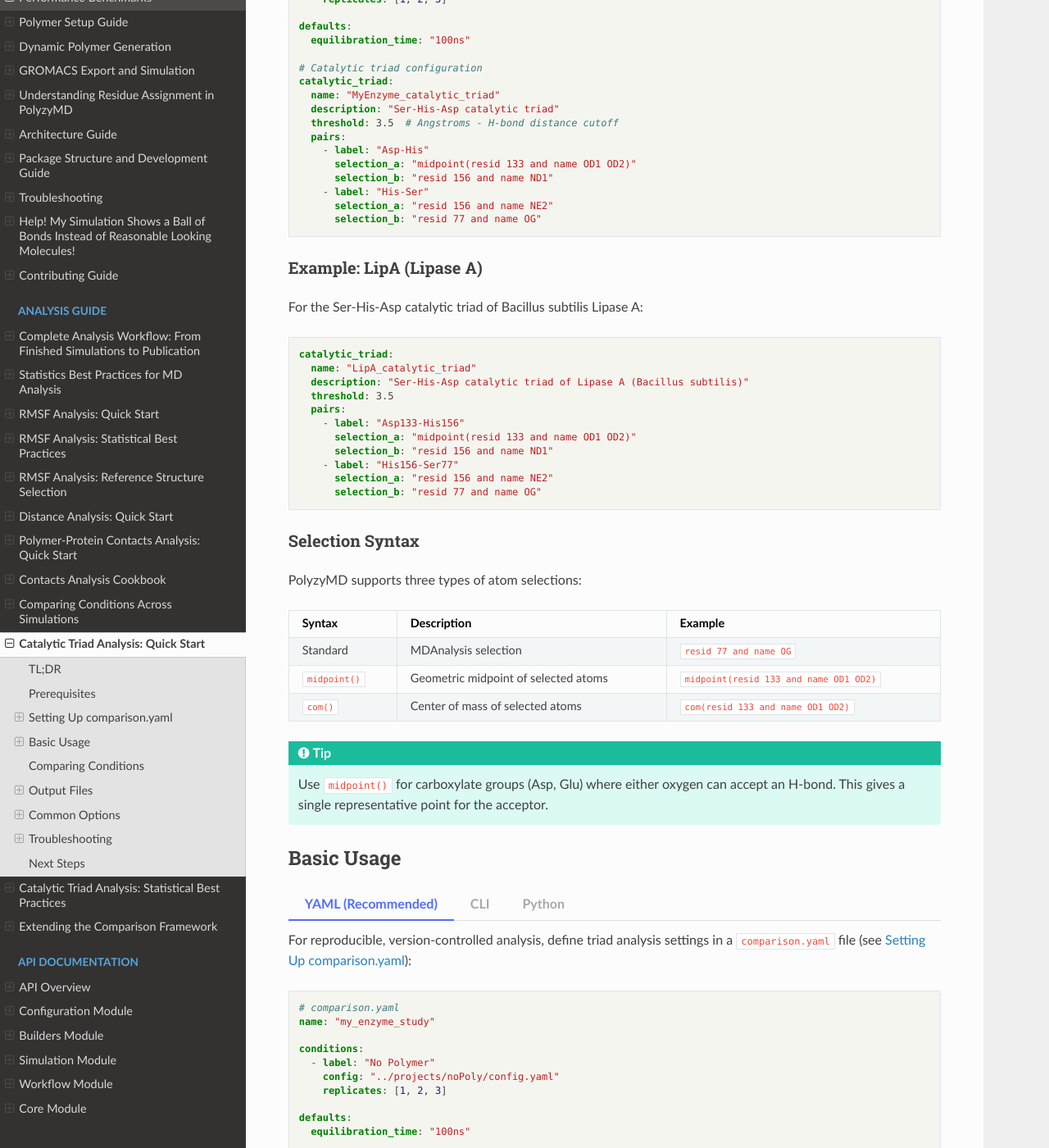
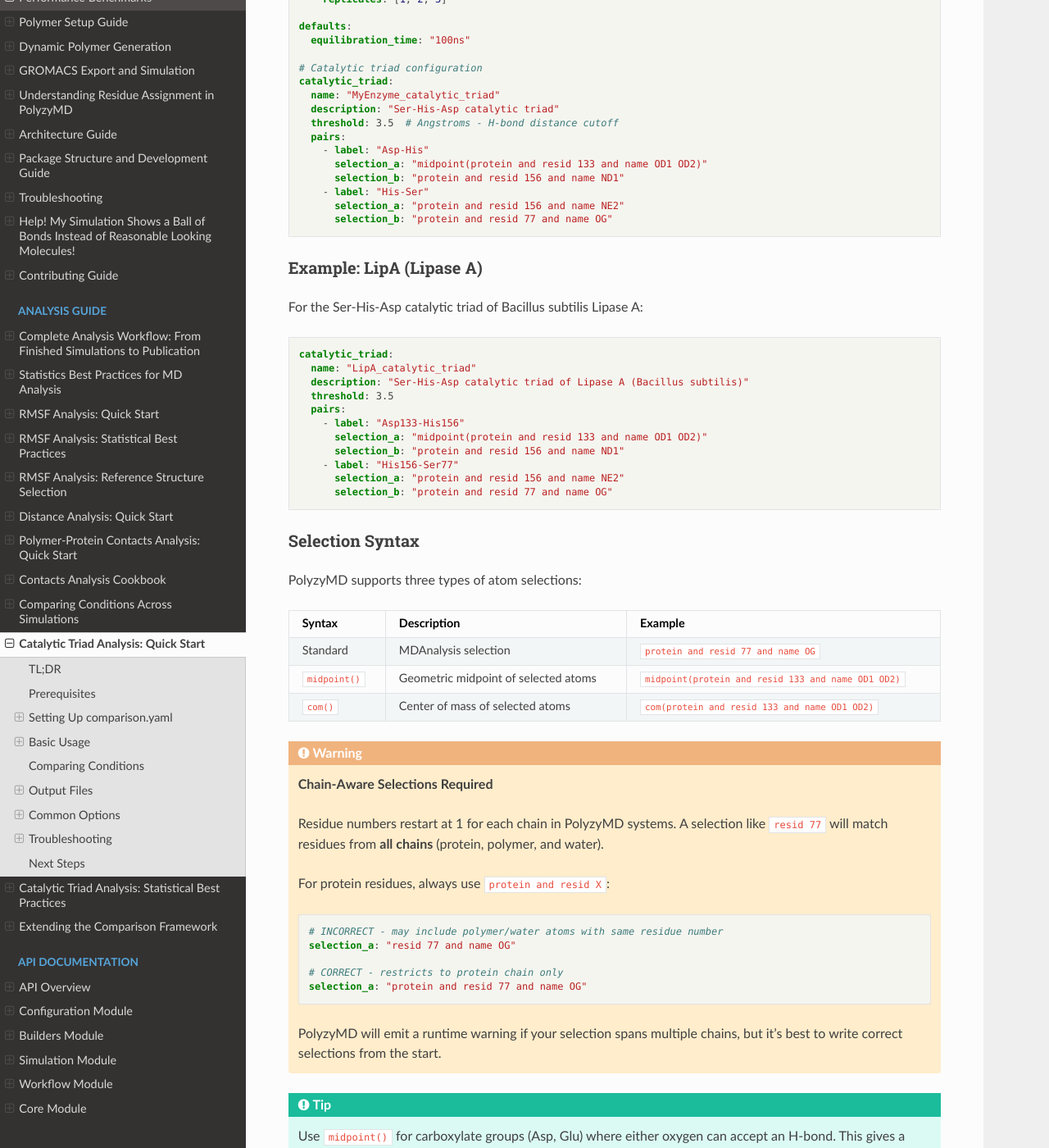
Before and after one commit to joelaforet/polyzymd, a Sphinx documentation site: the page built from docs/source/tutorials/analysis_triad_quickstart.md, in a window 1280 px wide and 1400 px high, scrolled down 1194 px. Shown: the whole window at 82% size. Built offline with Sphinx 7.4.7 and the Read the Docs theme 3.1.0, drawn with Linux system fonts in a browser that asks for light colours; some of the changed text lies outside the part shown.

Commit message:
docs(tutorials): Add chain-aware selection warnings and fix examples
Add prominent warning boxes to distance, triad, restraint, and comparison
tutorials explaining that residue numbers restart per chain. Update all
YAML examples to use 'protein and resid X' to prevent users from making
the common error of selecting atoms from multiple chains.

````diff
--- a/docs/source/tutorials/analysis_triad_quickstart.md
+++ b/docs/source/tutorials/analysis_triad_quickstart.md
@@ -62,11 +62,11 @@
   threshold: 3.5  # Angstroms - H-bond distance cutoff
   pairs:
     - label: "Asp-His"
-      selection_a: "midpoint(resid 133 and name OD1 OD2)"
-      selection_b: "resid 156 and name ND1"
+      selection_a: "midpoint(protein and resid 133 and name OD1 OD2)"
+      selection_b: "protein and resid 156 and name ND1"
     - label: "His-Ser"
-      selection_a: "resid 156 and name NE2"
-      selection_b: "resid 77 and name OG"
+      selection_a: "protein and resid 156 and name NE2"
+      selection_b: "protein and resid 77 and name OG"
 ```
 
 ### Example: LipA (Lipase A)
@@ -80,11 +80,11 @@
   threshold: 3.5
   pairs:
     - label: "Asp133-His156"
-      selection_a: "midpoint(resid 133 and name OD1 OD2)"
-      selection_b: "resid 156 and name ND1"
+      selection_a: "midpoint(protein and resid 133 and name OD1 OD2)"
+      selection_b: "protein and resid 156 and name ND1"
     - label: "His156-Ser77"
-      selection_a: "resid 156 and name NE2"
-      selection_b: "resid 77 and name OG"
+      selection_a: "protein and resid 156 and name NE2"
+      selection_b: "protein and resid 77 and name OG"
 ```
 
 ### Selection Syntax
@@ -93,9 +93,29 @@
 
 | Syntax | Description | Example |
 |--------|-------------|---------|
-| Standard | MDAnalysis selection | `resid 77 and name OG` |
-| `midpoint()` | Geometric midpoint of selected atoms | `midpoint(resid 133 and name OD1 OD2)` |
-| `com()` | Center of mass of selected atoms | `com(resid 133 and name OD1 OD2)` |
+| Standard | MDAnalysis selection | `protein and resid 77 and name OG` |
+| `midpoint()` | Geometric midpoint of selected atoms | `midpoint(protein and resid 133 and name OD1 OD2)` |
+| `com()` | Center of mass of selected atoms | `com(protein and resid 133 and name OD1 OD2)` |
+
+:::{warning}
+**Chain-Aware Selections Required**
+
+Residue numbers restart at 1 for each chain in PolyzyMD systems. A selection like
+`resid 77` will match residues from **all chains** (protein, polymer, and water).
+
+For protein residues, always use `protein and resid X`:
+
+```yaml
+# INCORRECT - may include polymer/water atoms with same residue number
+selection_a: "resid 77 and name OG"
+
+# CORRECT - restricts to protein chain only
+selection_a: "protein and resid 77 and name OG"
+```
+
+PolyzyMD will emit a runtime warning if your selection spans multiple chains,
+but it's best to write correct selections from the start.
+:::
 
 ```{tip}
 Use `midpoint()` for carboxylate groups (Asp, Glu) where either oxygen can
@@ -128,11 +148,11 @@
   threshold: 3.5
   pairs:
     - label: "Asp133-His156"
-      selection_a: "midpoint(resid 133 and name OD1 OD2)"
-      selection_b: "resid 156 and name ND1"
+      selection_a: "midpoint(protein and resid 133 and name OD1 OD2)"
+      selection_b: "protein and resid 156 and name ND1"
     - label: "His156-Ser77"
-      selection_a: "resid 156 and name NE2"
-      selection_b: "resid 77 and name OG"
+      selection_a: "protein and resid 156 and name NE2"
+      selection_b: "protein and resid 77 and name OG"
 ```
 
 Then run with minimal CLI arguments:
@@ -322,11 +342,11 @@
   threshold: 3.5
   pairs:
     - label: "Asp133-His156"
-      selection_a: "midpoint(resid 133 and name OD1 OD2)"
-      selection_b: "resid 156 and name ND1"
+      selection_a: "midpoint(protein and resid 133 and name OD1 OD2)"
+      selection_b: "protein and resid 156 and name ND1"
     - label: "His156-Ser77"
-      selection_a: "resid 156 and name NE2"
-      selection_b: "resid 77 and name OG"
+      selection_a: "protein and resid 156 and name NE2"
+      selection_b: "protein and resid 77 and name OG"
 ```
 
 ```bash
````
Also changed, not shown: docs/source/tutorials/analysis_compare_conditions.md (+29 -20 lines), docs/source/tutorials/analysis_distances_quickstart.md (+27 -7 lines), docs/source/tutorials/restraints.md (+20 -3 lines).
